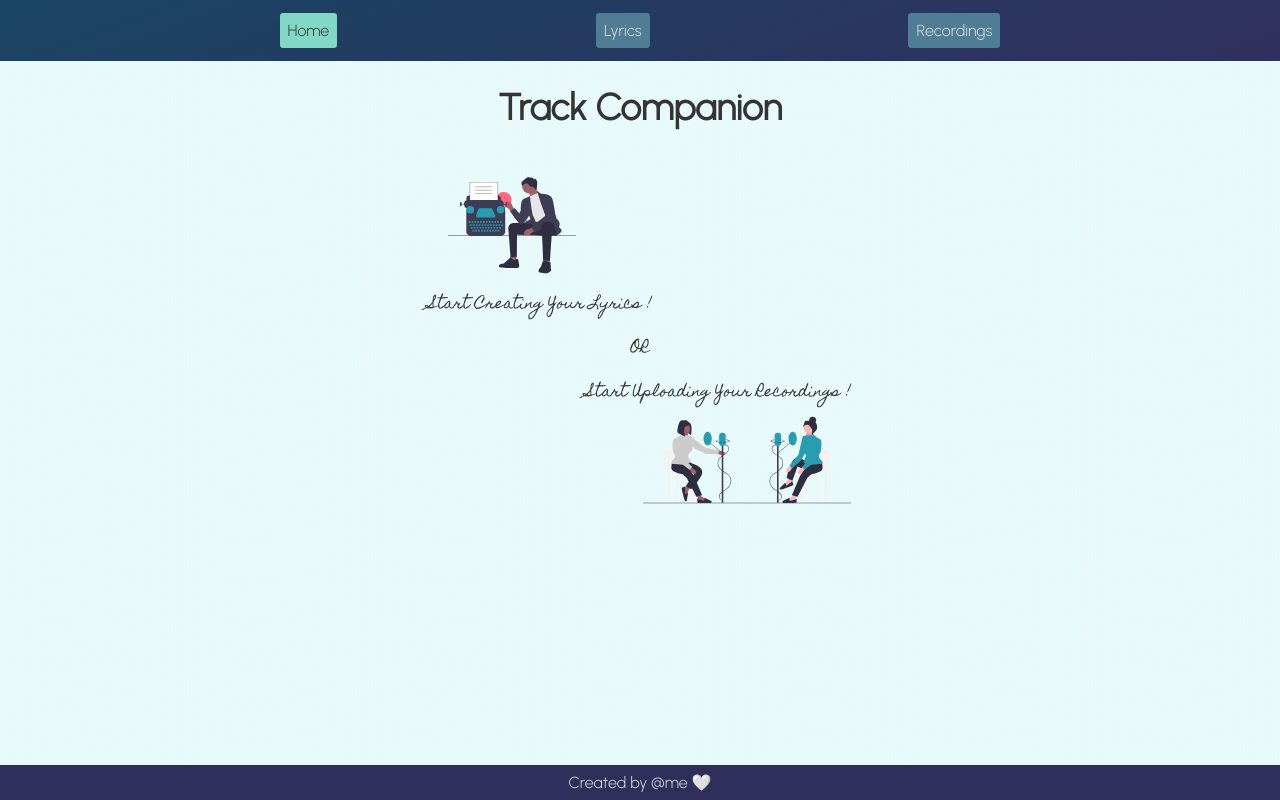
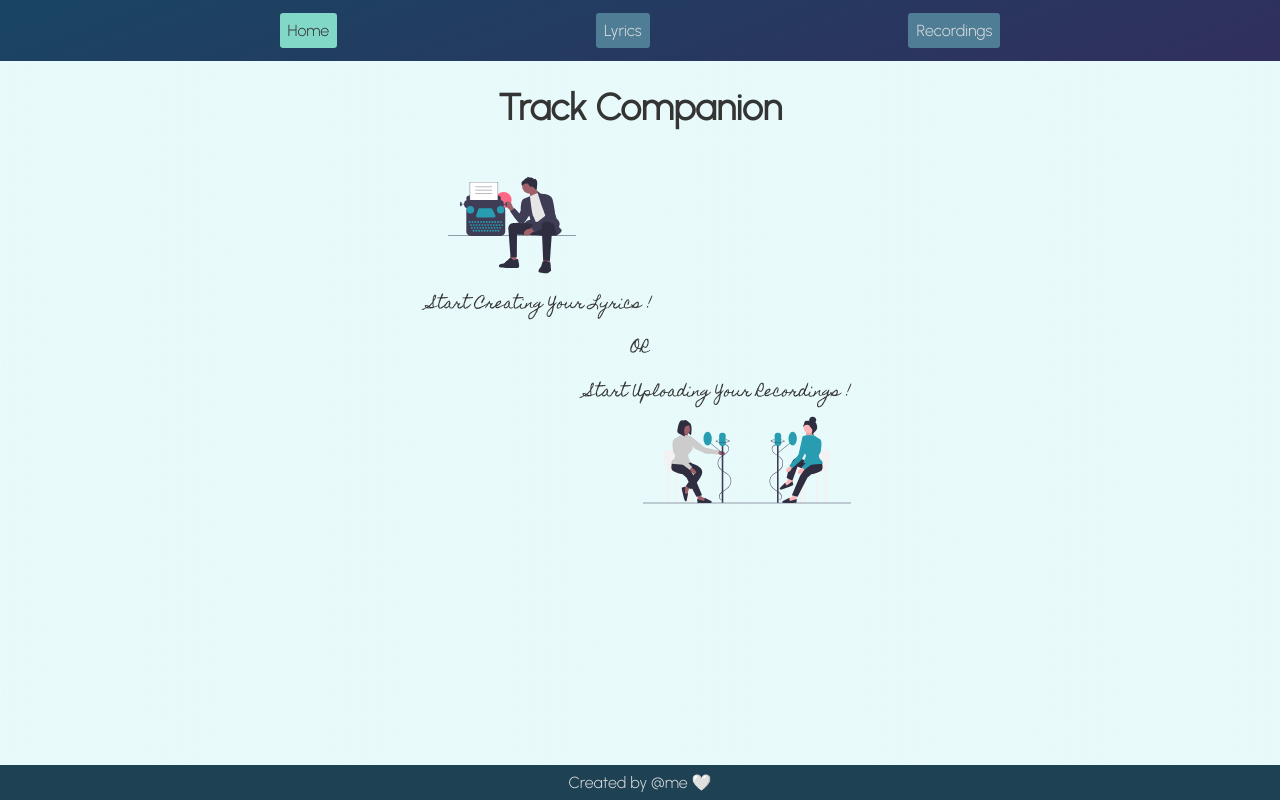
Before and after one commit to K-Juno/Track-Companion, a Next.js app: page / in a window 1280 px wide. Built offline with nearby package versions, Linux system fonts and the light colour scheme.

Commit message:
add hover animation

```diff
--- a/components/Footer.js
+++ b/components/Footer.js
@@ -17,17 +17,18 @@ export default function Footer() {
 }
 
 const Foot = styled.footer`
-  position: absolute;
+  position: fixed;
   bottom: 0;
   width: 100%;
   padding: 0.5rem;
   text-align: center;
-  background: ${(props) => (props.pathname == '/' ? '#302f5c' : 'transparent')};
+  background: ${(props) => (props.pathname == '/' ? '#1E4153' : 'transparent')};
   color: ${(props) => (props.pathname == '/' ? '#dfdfdf' : 'transparent')};
 
   &:hover {
-    background: #302f5c;
+    background: #1e4153;
     color: #dfdfdf;
+    transition: background-color 1s ease-out 20ms;
   }
 `;
 
--- a/components/Nav.js
+++ b/components/Nav.js
@@ -37,10 +37,10 @@ const NavTag = styled.a`
   text-decoration: none;
   border-radius: 0.2rem;
   padding: 0.5rem;
-  color: ${(props) => (props.href === props.pathname ? '#343434' : '#dfdfdf')};
   cursor: pointer;
   background-color: ${(props) =>
     props.href === props.pathname ? '#81d8c7' : '#507d96'};
+  color: ${(props) => (props.href === props.pathname ? '#343434' : '#dfdfdf')};
 
   &:hover {
     background-color: #97b7cb;
--- a/pages/aboutme.js
+++ b/pages/aboutme.js
@@ -71,6 +71,7 @@ const WelcomeHeader = styled.div`
 
 const Header1 = styled(SubHeader)`
   font-size: 1.5rem;
+  color: #1e4153;
   margin: 2rem 0 1rem 0;
 `;
 
```
